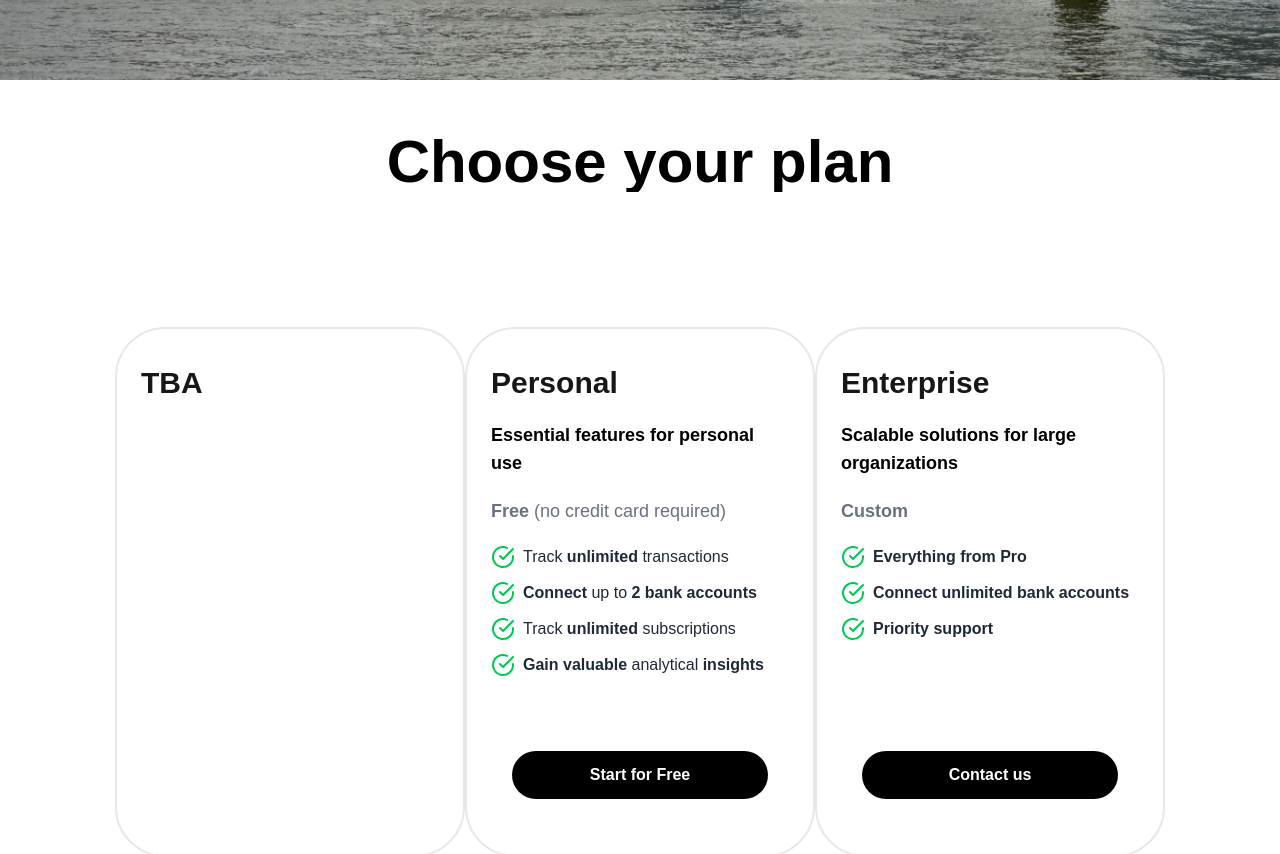
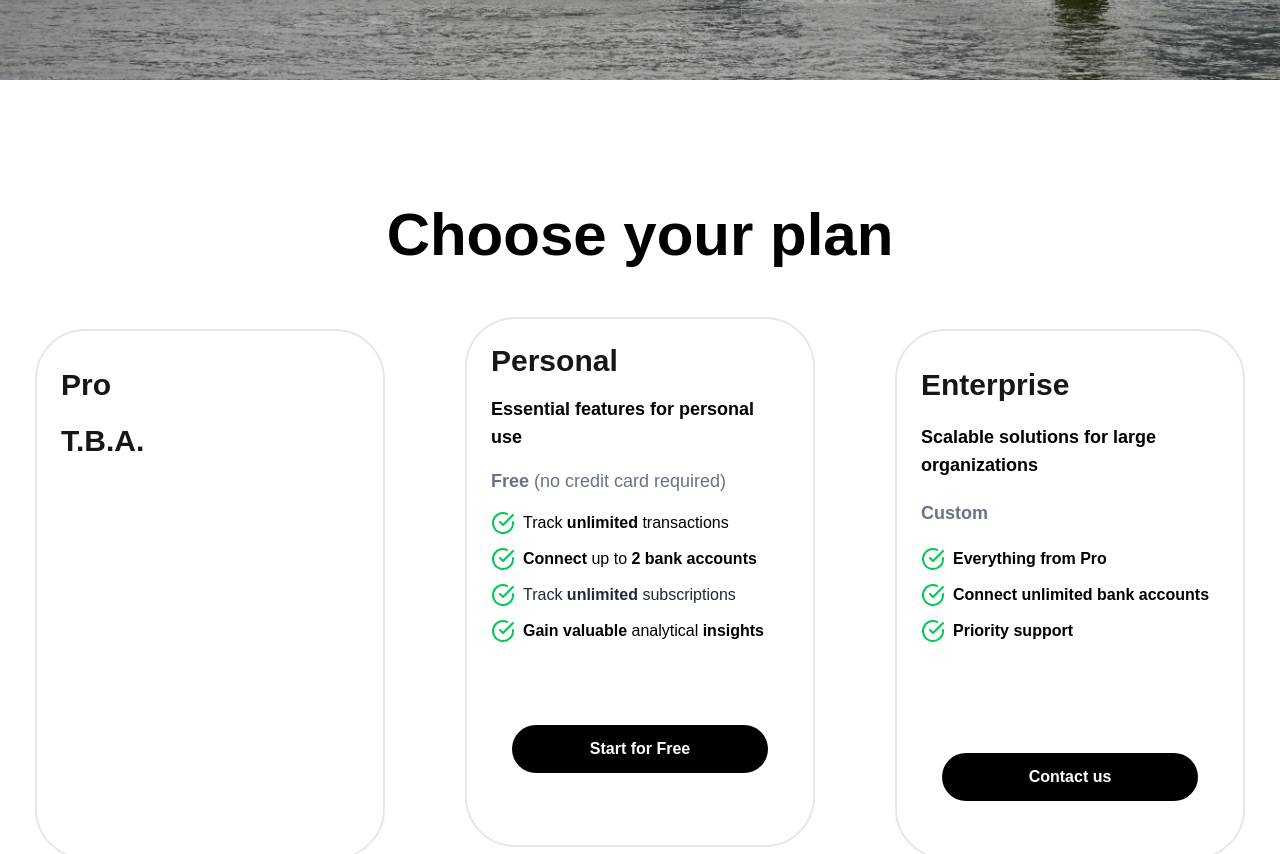
Before and after one commit to LorenzSchm/FT_DA, a Next.js app in the folder webapp/: page /plans in a window 1280 px wide. Shown: the part 720-1574 px from the top of the page. Built offline with nearby package versions, Linux system fonts and the light colour scheme.

Commit message:
feat(all): finished PlansView(please add dots)

```diff
--- a/webapp/src/app/plans/cards/PlansView.jsx
+++ b/webapp/src/app/plans/cards/PlansView.jsx
@@ -2,26 +2,86 @@
 import PersonalCard from "@/app/plans/cards/personal/PersonalCard";
 import EnterpriseCard from "@/app/plans/cards/enterprise/EnterpriseCard";
 import ProCard from "@/app/plans/cards/pro/ProCard";
+import { motion, useInView } from "framer-motion";
+import { useRef } from "react";
+
 export default function PlansView() {
+  const cardsRef = useRef(null);
+  const isInView = useInView(cardsRef, { once: false, amount: 0.3 });
+
+  const outerCardVariants = {
+    hidden: (direction) => ({
+      x: direction === "left" ? -100 : 100,
+      opacity: 0,
+    }),
+    visible: {
+      x: 0,
+      opacity: 1,
+      transition: {
+        type: "spring",
+        stiffness: 100,
+        damping: 20,
+        duration: 0.8,
+      },
+    },
+  };
+
+  const centerCardVariants = {
+    hidden: {
+      y: 100,
+      opacity: 0,
+    },
+    visible: {
+      y: 0,
+      opacity: 1,
+      transition: {
+        type: "spring",
+        stiffness: 100,
+        damping: 20,
+        duration: 1,
+      },
+    },
+  };
+
   return (
-    <div className={"flex flex-col justify-center items-center"}>
-      <div className={"text-6xl text-black font-swiss font-black"}>
+    <div className="flex flex-col xl:h-screen justify-center items-center">
+      <motion.div
+        className="text-4xl md:text-6xl text-black font-swiss font-black mb-10"
+        initial="hidden"
+        animate={isInView ? "visible" : "hidden"}
+        variants={centerCardVariants}
+      >
         Choose your plan
-      </div>
+      </motion.div>
       <div
-        className={
-          "flex justify-center items-center h-screen w-screen bg-white"
-        }
+        ref={cardsRef}
+        className="flex flex-col xl:flex-row justify-center items-center gap-10 xl:gap-20 w-full px-4"
       >
-        <div>
+        <motion.div
+          className="mt-6"
+          custom="left"
+          initial="hidden"
+          animate={isInView ? "visible" : "hidden"}
+          variants={outerCardVariants}
+        >
           <ProCard />
-        </div>
-        <div>
+        </motion.div>
+        <motion.div
+          initial="hidden"
+          animate={isInView ? "visible" : "hidden"}
+          variants={centerCardVariants}
+        >
           <PersonalCard />
-        </div>
-        <div>
+        </motion.div>
+        <motion.div
+          className="mt-6"
+          custom="right"
+          initial="hidden"
+          animate={isInView ? "visible" : "hidden"}
+          variants={outerCardVariants}
+        >
           <EnterpriseCard />
-        </div>
+        </motion.div>
       </div>
     </div>
   );
--- a/webapp/src/app/plans/cards/enterprise/EnterpriseCard.jsx
+++ b/webapp/src/app/plans/cards/enterprise/EnterpriseCard.jsx
@@ -22,7 +22,7 @@ export default function EnterpriseCard() {
             <span className="text-green-500 h-3.5 mr-2">
               <CheckCircle />
             </span>
-            <span className="text-gray-800">
+            <span className="text-black">
               <span className="font-bold">Everything from Pro</span>
             </span>
           </div>
@@ -30,7 +30,7 @@ export default function EnterpriseCard() {
             <span className="text-green-500 h-3.5 mr-2">
               <CheckCircle />
             </span>
-            <span className="text-gray-800">
+            <span className="text-black">
               <span className="font-bold">Connect unlimited bank accounts</span>
             </span>
           </div>
@@ -38,7 +38,7 @@ export default function EnterpriseCard() {
             <span className="text-green-500 h-3.5 mr-2">
               <CheckCircle />
             </span>
-            <span className="text-gray-800">
+            <span className="text-black">
               <span className="font-bold">Priority support</span>
             </span>
           </div>
--- a/webapp/src/app/plans/cards/personal/PersonalCard.jsx
+++ b/webapp/src/app/plans/cards/personal/PersonalCard.jsx
@@ -8,8 +8,8 @@ export default function PersonalCard() {
   };
 
   return (
-    <div className="w-[350px] h-[530px] border-2 border-gray-200 rounded-[50px] px-6 pt-3 pb-8 flex flex-col justify-between">
-      <div className="flex flex-col mt-6 gap-5">
+    <div className="w-[350px] h-[530px] border-2 border-gray-200 rounded-[50px] px-6 pt-6 pb-12 flex flex-col justify-between">
+      <div className="flex flex-col gap-4">
         <div className="font-bold text-3xl">{data.title}</div>
         <div className="text-black font-bold text-lg">{data.subtitle}</div>
 
@@ -22,7 +22,7 @@ export default function PersonalCard() {
             <span className="text-green-500 h-3.5 mr-2">
               <CheckCircle />
             </span>
-            <span className="text-gray-800">
+            <span className="text-black">
               Track <span className="font-bold">unlimited</span> transactions
             </span>
           </div>
@@ -30,7 +30,7 @@ export default function PersonalCard() {
             <span className="text-green-500 h-3.5 mr-2">
               <CheckCircle />
             </span>
-            <span className="text-gray-800">
+            <span className="text-black">
               <span className="font-bold">Connect</span> up to{" "}
               <span className="font-bold">2 bank accounts</span>
             </span>
@@ -47,7 +47,7 @@ export default function PersonalCard() {
             <span className="text-green-500 h-3.5 mr-2">
               <CheckCircle />
             </span>
-            <span className="text-gray-800">
+            <span className="text-black">
               <span className="font-bold">Gain valuable</span> analytical{" "}
               <span className="font-bold">insights</span>
             </span>
--- a/webapp/src/app/plans/cards/pro/ProCard.jsx
+++ b/webapp/src/app/plans/cards/pro/ProCard.jsx
@@ -3,13 +3,15 @@ import { CheckCircle } from "react-feather";
 
 export default function ProCard() {
   const data = {
-    title: "TBA",
+    title: "Pro",
+      subtitle:"T.B.A."
   };
 
   return (
     <div className="w-[350px] h-[530px] border-2 border-gray-200 rounded-[50px] px-6 pt-3 pb-8 flex flex-col justify-between">
       <div className="flex flex-col mt-6 gap-5">
         <div className="font-bold text-3xl">{data.title}</div>
+          <div className="font-bold text-3xl">{data.subtitle}</div>
       </div>
     </div>
   );
```
